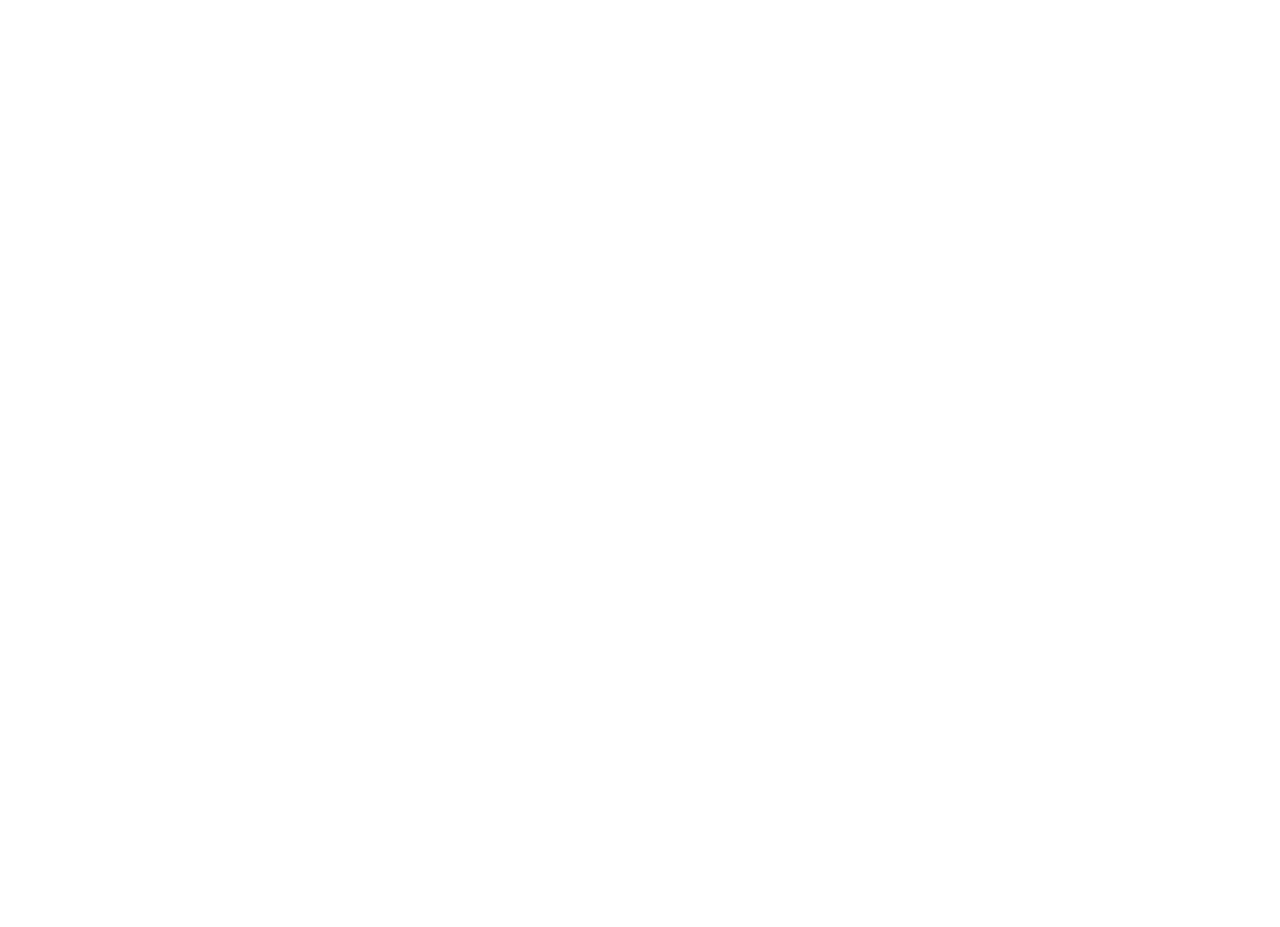
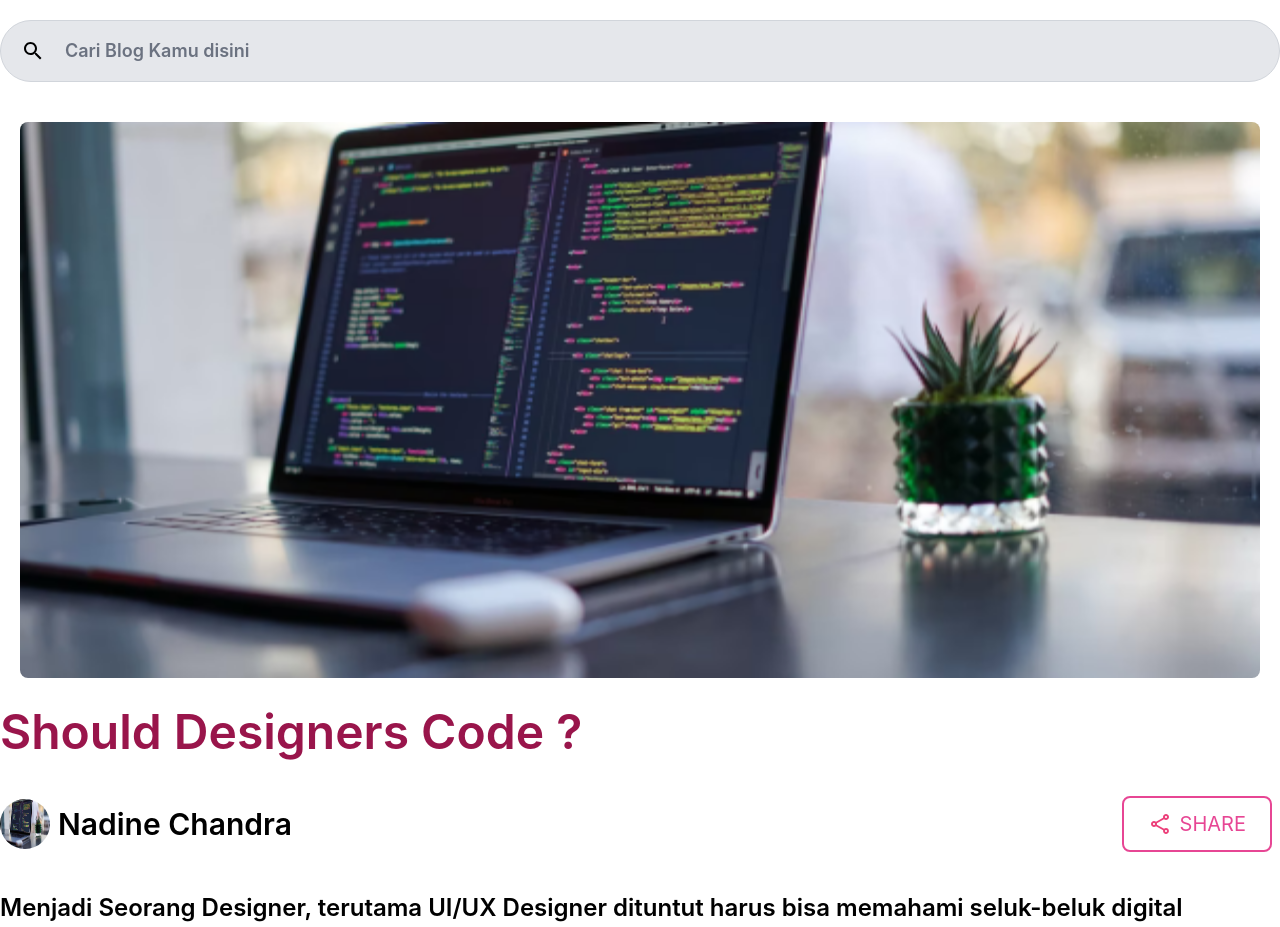
Before and after one commit to sartikadhaslam/tesfg, a Next.js app: page /blog/detail-blog in a window 1280 px wide. Shown: the part 260-1187 px from the top of the page. Built offline with nearby package versions, Linux system fonts and the light colour scheme.

Commit message:
add detail blog

```diff
--- /dev/null
+++ b/pages/blog/detail-blog.tsx
@@ -0,0 +1,140 @@
+import Image from "next/image";
+import SecSearchCreateBlog from "../../components/SecSearchCreateBlog";
+import NavbarFooterLayout from "../../layout/NavbarFooterLayout";
+
+export default function DetailBlog() {
+  return (
+    <>
+      <NavbarFooterLayout>
+        <section className="mt-60 mb-10">
+          <div className="container mx-auto">
+            <div className="flex items-center space-x-6">
+              <div className="w-full">
+                <div className="relative">
+                  <div className="flex absolute inset-y-0 left-0 items-center pl-6 pointer-events-none">
+                    <svg width="18" height="18" viewBox="0 0 18 18" fill="none" xmlns="http://www.w3.org/2000/svg">
+                      <path d="M6.5 0C8.22391 0 9.87721 0.684819 11.0962 1.90381C12.3152 3.12279 13 4.77609 13 6.5C13 8.11 12.41 9.59 11.44 10.73L11.71 11H12.5L17.5 16L16 17.5L11 12.5V11.71L10.73 11.44C9.55055 12.4468 8.05071 12.9999 6.5 13C4.77609 13 3.12279 12.3152 1.90381 11.0962C0.684819 9.87721 0 8.22391 0 6.5C0 4.77609 0.684819 3.12279 1.90381 1.90381C3.12279 0.684819 4.77609 0 6.5 0ZM6.5 2C4 2 2 4 2 6.5C2 9 4 11 6.5 11C9 11 11 9 11 6.5C11 4 9 2 6.5 2Z" fill="black"/>
+                    </svg>
+                  </div>
+                  <input
+                    type="text"
+                    className="w-full py-4 px-16 text-lg font-semibold text-gray-900 bg-gray-200 rounded-full border border-gray-300"
+                    placeholder="Cari Blog Kamu disini"
+                  />
+                </div>
+              </div>
+            </div>
+          </div>
+        </section>
+        <section className="pb-20">
+          <div className="container mx-auto">
+            <div className="flex space-x-6">
+              <div className="w-full">
+                <div className="text-center">
+                <Image
+                  className="rounded-lg"
+                  src="/pct1.png"
+                  alt="Landscape picture"
+                  width={1240}
+                  height={556}
+                />
+                </div>
+                <div className="pt-6">
+                  <h1 className="text-5xl font-semibold text-pink-800">Should Designers Code ?</h1>
+                  <div className="flex py-10">
+                    <div className="w-6/12 flex items-center">
+                      <Image
+                      className="rounded-full"
+                      src="/pct1.png"
+                      alt="Landscape picture"
+                      width={50}
+                      height={50}
+                      />
+                    <h1 className="px-2 text-3xl font-semibold">Nadine Chandra</h1>
+                    </div>
+                    <div className="w-6/12 text-right px-2">
+                      <button
+                        className="text-xl py-3 px-6 rounded-lg border-solid border-2 border-pink-500 text-pink-500 inline-flex items-center"
+                        type="submit"
+                      >
+                      <svg className="mr-2" width="24" height="24" viewBox="0 0 24 24" fill="none" xmlns="http://www.w3.org/2000/svg">
+                        <path d="M18 16.08C17.24 16.08 16.56 16.38 16.04 16.85L8.91 12.7C8.96 12.47 9 12.24 9 12C9 11.76 8.96 11.53 8.91 11.3L15.96 7.19C16.5 7.69 17.21 8 18 8C19.66 8 21 6.66 21 5C21 3.34 19.66 2 18 2C16.34 2 15 3.34 15 5C15 5.24 15.04 5.47 15.09 5.7L8.04 9.81C7.5 9.31 6.79 9 6 9C4.34 9 3 10.34 3 12C3 13.66 4.34 15 6 15C6.79 15 7.5 14.69 8.04 14.19L15.16 18.34C15.11 18.55 15.08 18.77 15.08 19C15.08 20.61 16.39 21.91 18 21.91C19.61 21.91 20.92 20.61 20.92 19C20.92 17.39 19.61 16.08 18 16.08ZM18 4C18.55 4 19 4.45 19 5C19 5.55 18.55 6 18 6C17.45 6 17 5.55 17 5C17 4.45 17.45 4 18 4ZM6 13C5.45 13 5 12.55 5 12C5 11.45 5.45 11 6 11C6.55 11 7 11.45 7 12C7 12.55 6.55 13 6 13ZM18 20C17.45 20 17 19.55 17 19C17 18.45 17.45 18 18 18C18.55 18 19 18.45 19 19C19 19.55 18.55 20 18 20Z" fill="#EC407A"/>
+                      </svg>
+
+                        SHARE
+                      </button>
+                    </div>
+                  </div>
+                  <p className="text-2xl font-semibold">
+                    Menjadi Seorang Designer, terutama UI/UX Designer dituntut harus bisa memahami seluk-beluk digital
+                    product. Karena seorang Designer harus bisa membuat design product yang bisa menjawab kebutuhan
+                    pengguna. Disatu sisi, Designer harus bisa memahami kebutuhan pengguna, namun terkadang dituntut
+                    empati dengan tim dev. Mengapa demikian ?
+
+                    Sebagus-bagusnya tampilan desain, namun jika tidak bisa didevelop, maka mustahil untuk bisa membuat
+                    digital product untuk pengguna. Pertanyaannya, haruskah designer bisa mengoding ? Apa iya koding itu
+                    jadi hal yang wajib dimiliki oleh Designer ?
+
+                    Bisa koding menjadi nilai plus, namun tidak bisa koding juga bukan masalah. Asalkan bisa memahami
+                    sedikit-dikit kodingan, biar kita bisa empati dengan tim dev.
+
+                    Untuk UI/UX Designer sendiri, skill koding apa yang setidaknya kuasai :
+                    HTML5
+                    CSS
+                    Javascript
+                    Flutter
+                    Kotlin
+
+                    Lantas, dengan skill koding diatas, apakah harus bisa kuasai oleh Designer ?
+
+                    Bisa iya bisa juga tidak
+                    Bisa kuasai koding jadi nilai plus dan nantinya bisa menjadi UI/UX Developer, UI Engineer, atau UX
+                    Engineer.
+                    Kalo tidak bisa kuasai hal tersebut, tidak masalah. Yang terpenting punya sifat empati dengan tim dev.
+                  </p>
+                </div>
+                <div className="pt-10">
+                  <h1 className="text-4xl font-semibold">Komentar</h1>
+                </div>
+                <div className="pt-6">
+                  <input
+                    type="text"
+                    className="w-full py-9 text-sm font-bold text-gray-900 bg-gray-200 rounded-full border border-gray-300"
+                    placeholder="Tuliskan komentar anda disini..."
+                  />
+                </div>
+                <div className="pt-6 text-left">
+                  <button
+                      className="text-2xl py-2 px-8 rounded-md bg-pink-800 text-white"
+                      type="submit"
+                      >
+                      Kirim
+                  </button>
+                </div>
+                <div className="pt-10 pb-10">
+                  <div className="flex flex-col py-10 p-3 bg-gray-200 rounded-md">
+                    <div className="w-full flex items-center">
+                      <Image
+                      className="rounded-full"
+                      src="/pct1.png"
+                      alt="Landscape picture"
+                      width={45}
+                      height={45}
+                      />
+                      <h1 className="px-2 text-xl font-semibold text-pink-800">Nadine Chandra</h1>
+                    </div>
+                    <div className="w-full pt-4">
+                      <p className="text-xl font-semibold">Bagus kak artikelnya. Thank you ya atas tulisannya.... :)</p>
+                    </div>
+                  </div>
+                </div>
+
+              </div>
+            </div>
+          </div>
+        </section>
+
+      </NavbarFooterLayout>
+    </>
+  )
+}
```
